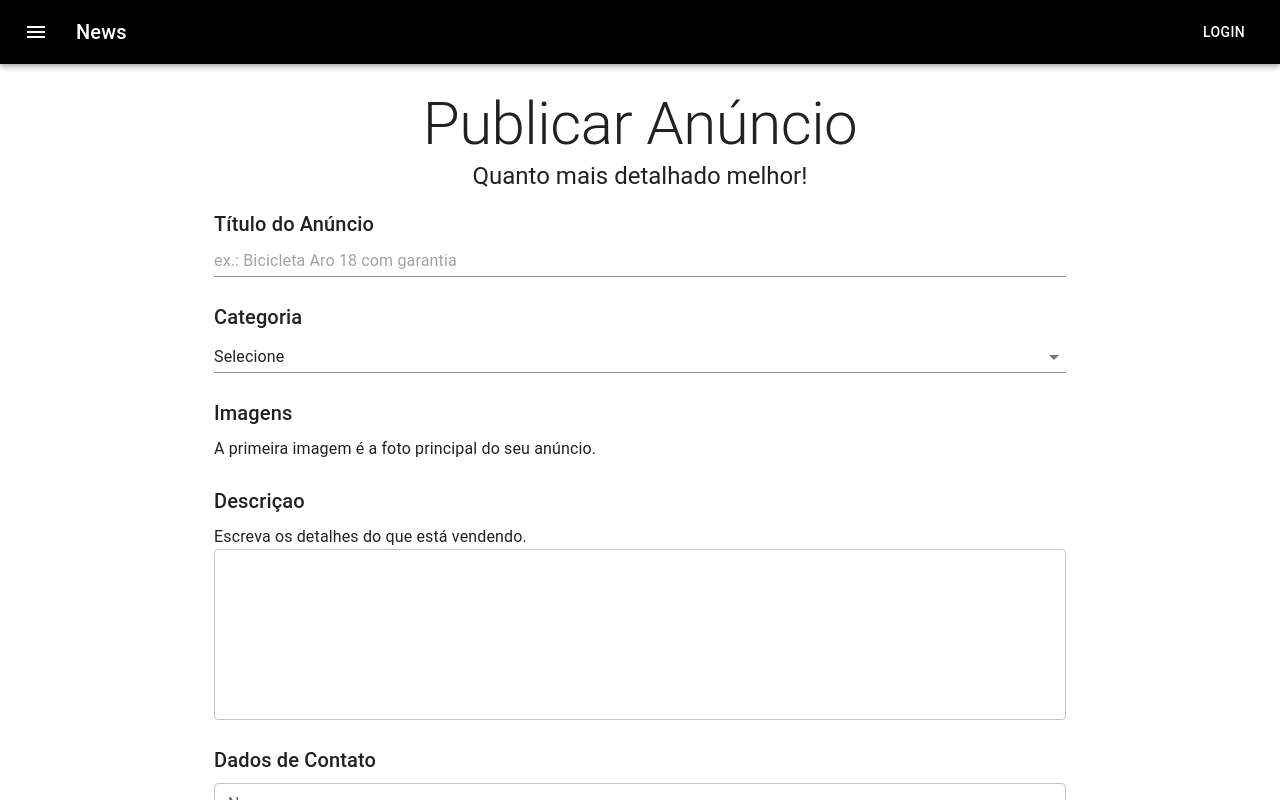
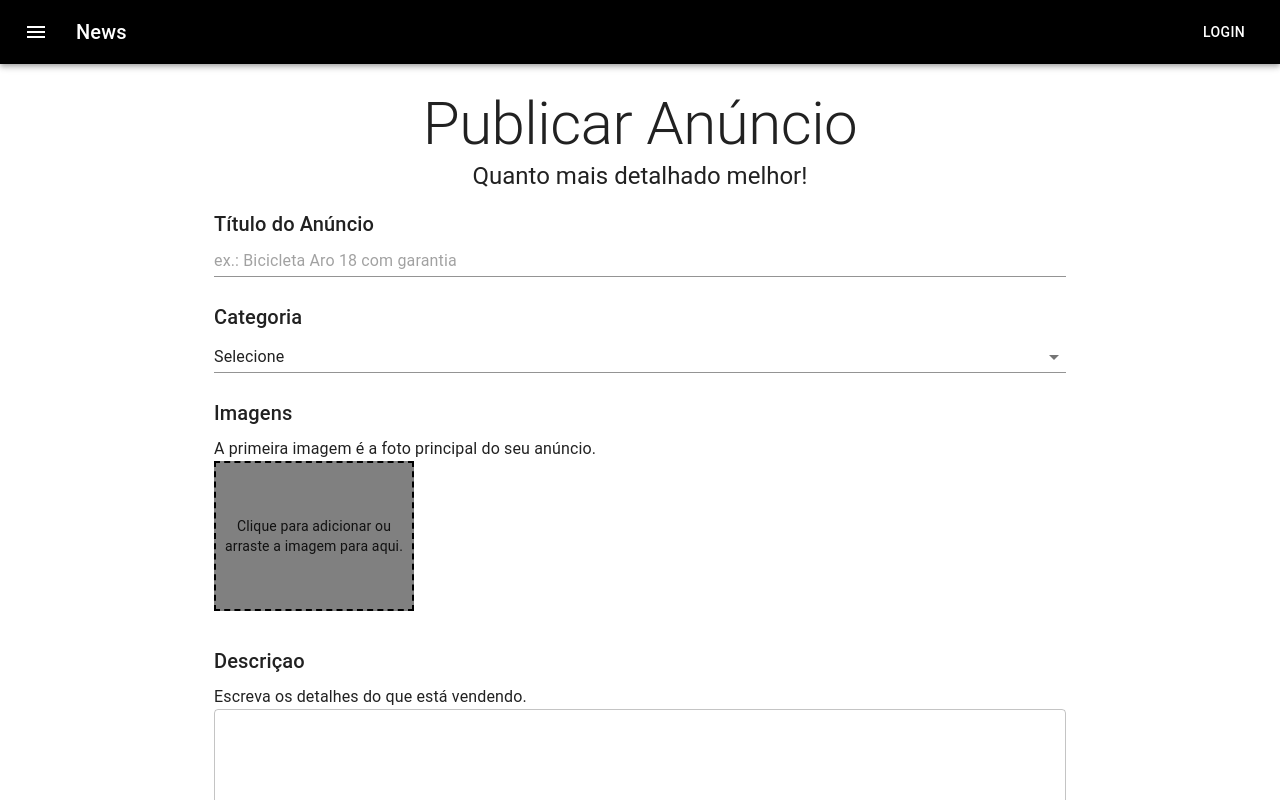
Before and after one commit to brunojacby/anunx, a Next.js app: page /user/publish in a window 1280 px wide. Shown: the top 800 px of the page. Built offline with nearby package versions, Linux system fonts and the light colour scheme.

Commit message:
adc react-dropzone

```diff
--- a/package.json
+++ b/package.json
@@ -22,7 +22,8 @@
     "eslint-config-next": "13.1.1",
     "next": "13.1.1",
     "react": "18.2.0",
-    "react-dom": "18.2.0"
+    "react-dom": "18.2.0",
+    "react-dropzone": "^14.2.3"
   },
   "devDependencies": {
     "gh-pages": "^4.0.0"
--- a/pages/user/publish.js
+++ b/pages/user/publish.js
@@ -1,14 +1,93 @@
-import { Button, Select, TextField, Typography } from '@mui/material'
-import { Box, Container } from '@mui/system'
+import { DeleteForever } from '@mui/icons-material'
+import { Button, Icon, IconButton, Select, TextField, Typography } from '@mui/material'
+import { useDropzone } from 'react-dropzone'
+import { Box, Container, flexbox } from '@mui/system'
 import TemplateDefault from '../../src/templates/Default'
+import { useState } from 'react'
+
 
 const BoxTema = {
     backgroundColor: 'white',
     marginBottom: 3,
 }
 
+const thumbsContainer = {
+    display: 'flex',
+    flexWrap: 'wrap',
+};
+
+const dropzone = {
+    display: 'flex',
+    alignItems: 'center',
+    textAlign: 'center',
+    justifyContent: 'center',
+    width: 200,
+    height: 150,
+    border: '2px dashed black',
+    backgroundColor: 'grey',
+    margin: '0 10px 10px 0',
+}
+
+const thumb = {
+    width: 200,
+    height: 150,
+    border: '1px solid black',
+    margin: '0 10px 10px 0',
+    backgroundSize: 'cover',
+    backgroundPosition: 'center center',
+    position: 'relative',
+}
+
+const mask = {
+    display: 'flex',
+    width: '100%',
+    height: '100%',
+    textAlign: 'center',
+    justifyContent: 'center',
+    alignItems: 'center',
+
+    "&:hover": {
+        backgroundColor: 'rgba(0,0,0,0.7)',
+    },
+
+}
+
+const trash = {
+    color: 'transparent',
+    "&:hover": {
+        display: 'flex',
+        color: 'white',
+    },
+}
+
+const mainImage = {
+    padding: '6px 10px',
+    position: 'absolute',
+    bottom: 0,
+    left: 0,
+    backgroundColor: 'blue',
+    color: 'white',
+}
 
 const Publish = () => {
+    const [files, setFiles] = useState([])
+    const { getRootProps, getInputProps} = useDropzone({
+        accept: 'image/*',
+        onDrop: (acceptedFile) => {
+            const newFiles = acceptedFile.map(file => {
+                return Object.assign(file, {
+                    preview: URL.createObjectURL(file)
+                })
+            })
+        setFiles([...files, ...newFiles])
+        }
+    })
+
+    const handleRemoveFile = fileName => {
+        const newFileState = files.filter(file => file.name !== fileName)
+        setFiles(newFileState)
+    }
+
     return (
     <TemplateDefault>
         <Container>
@@ -65,6 +144,36 @@
                     <Typography component="h8" variant="h8" color="textPrimary" marginBottom={1}>
                         A primeira imagem é a foto principal do seu anúncio.
                     </Typography>
+                    <Box className={'thumbsContainer'} sx={thumbsContainer}>
+                        <Box  className={'dropzone'} sx={dropzone}>
+                        <Typography variant='body2' color={'textPrimary'} className={dropzone} {...getRootProps()}>
+                            <input {...getInputProps()} />
+                            Clique para adicionar ou arraste a imagem para aqui.
+                        </Typography>
+                        </Box>
+                        {
+                            files.map((file, index) => (
+                                <Box
+                                key={file.name}
+                                className={'thumb'} style={{ backgroundImage: `url(${file.preview})`}} sx={thumb}
+                                >
+                                    {
+                                        index === 0 ?
+                                        <Box sx={mainImage}>
+                                        <Typography variant='body2'>Principal</Typography>
+                                        </Box>
+                                        : null
+                                    }
+                                    <Box className={'mask'} sx={mask}>
+                                        <IconButton sx={trash} onClick={() => handleRemoveFile(file.name)}>
+                                            <DeleteForever fontSize='large'/>
+                                        </IconButton>
+                                    </Box>
+                                </Box>
+                            ))
+                        }
+
+                    </Box>
                 </Box>
             </Container>
 
--- a/styles/globals.css
+++ /dev/null
@@ -1,108 +0,0 @@
-:root {
-  --max-width: 1100px;
-  --border-radius: 12px;
-  --font-mono: ui-monospace, Menlo, Monaco, 'Cascadia Mono', 'Segoe UI Mono',
-    'Roboto Mono', 'Oxygen Mono', 'Ubuntu Monospace', 'Source Code Pro',
-    'Fira Mono', 'Droid Sans Mono', 'Courier New', monospace;
-
-  --foreground-rgb: 0, 0, 0;
-  --background-start-rgb: 214, 219, 220;
-  --background-end-rgb: 255, 255, 255;
-
-  --primary-glow: conic-gradient(
-    from 180deg at 50% 50%,
-    #16abff33 0deg,
-    #0885ff33 55deg,
-    #54d6ff33 120deg,
-    #0071ff33 160deg,
-    transparent 360deg
-  );
-  --secondary-glow: radial-gradient(
-    rgba(255, 255, 255, 1),
-    rgba(255, 255, 255, 0)
-  );
-
-  --tile-start-rgb: 239, 245, 249;
-  --tile-end-rgb: 228, 232, 233;
-  --tile-border: conic-gradient(
-    #00000080,
-    #00000040,
-    #00000030,
-    #00000020,
-    #00000010,
-    #00000010,
-    #00000080
-  );
-
-  --callout-rgb: 238, 240, 241;
-  --callout-border-rgb: 172, 175, 176;
-  --card-rgb: 180, 185, 188;
-  --card-border-rgb: 131, 134, 135;
-}
-
-@media (prefers-color-scheme: dark) {
-  :root {
-    --foreground-rgb: 255, 255, 255;
-    --background-start-rgb: 0, 0, 0;
-    --background-end-rgb: 0, 0, 0;
-
-    --primary-glow: radial-gradient(rgba(1, 65, 255, 0.4), rgba(1, 65, 255, 0));
-    --secondary-glow: linear-gradient(
-      to bottom right,
-      rgba(1, 65, 255, 0),
-      rgba(1, 65, 255, 0),
-      rgba(1, 65, 255, 0.3)
-    );
-
-    --tile-start-rgb: 2, 13, 46;
-    --tile-end-rgb: 2, 5, 19;
-    --tile-border: conic-gradient(
-      #ffffff80,
-      #ffffff40,
-      #ffffff30,
-      #ffffff20,
-      #ffffff10,
-      #ffffff10,
-      #ffffff80
-    );
-
-    --callout-rgb: 20, 20, 20;
-    --callout-border-rgb: 108, 108, 108;
-    --card-rgb: 100, 100, 100;
-    --card-border-rgb: 200, 200, 200;
-  }
-}
-
-* {
-  box-sizing: border-box;
-  padding: 0;
-  margin: 0;
-}
-
-html,
-body {
-  max-width: 100vw;
-  overflow-x: hidden;
-  background-color: blue;
-}
-
-body {
-  color: rgb(var(--foreground-rgb));
-  background: linear-gradient(
-      to bottom,
-      transparent,
-      rgb(var(--background-end-rgb))
-    )
-    rgb(var(--background-start-rgb));
-}
-
-a {
-  color: inherit;
-  text-decoration: none;
-}
-
-@media (prefers-color-scheme: dark) {
-  html {
-    color-scheme: dark;
-  }
-}
```
Also changed, not shown: 1 other file (tests, documents, lock files or other folders).
